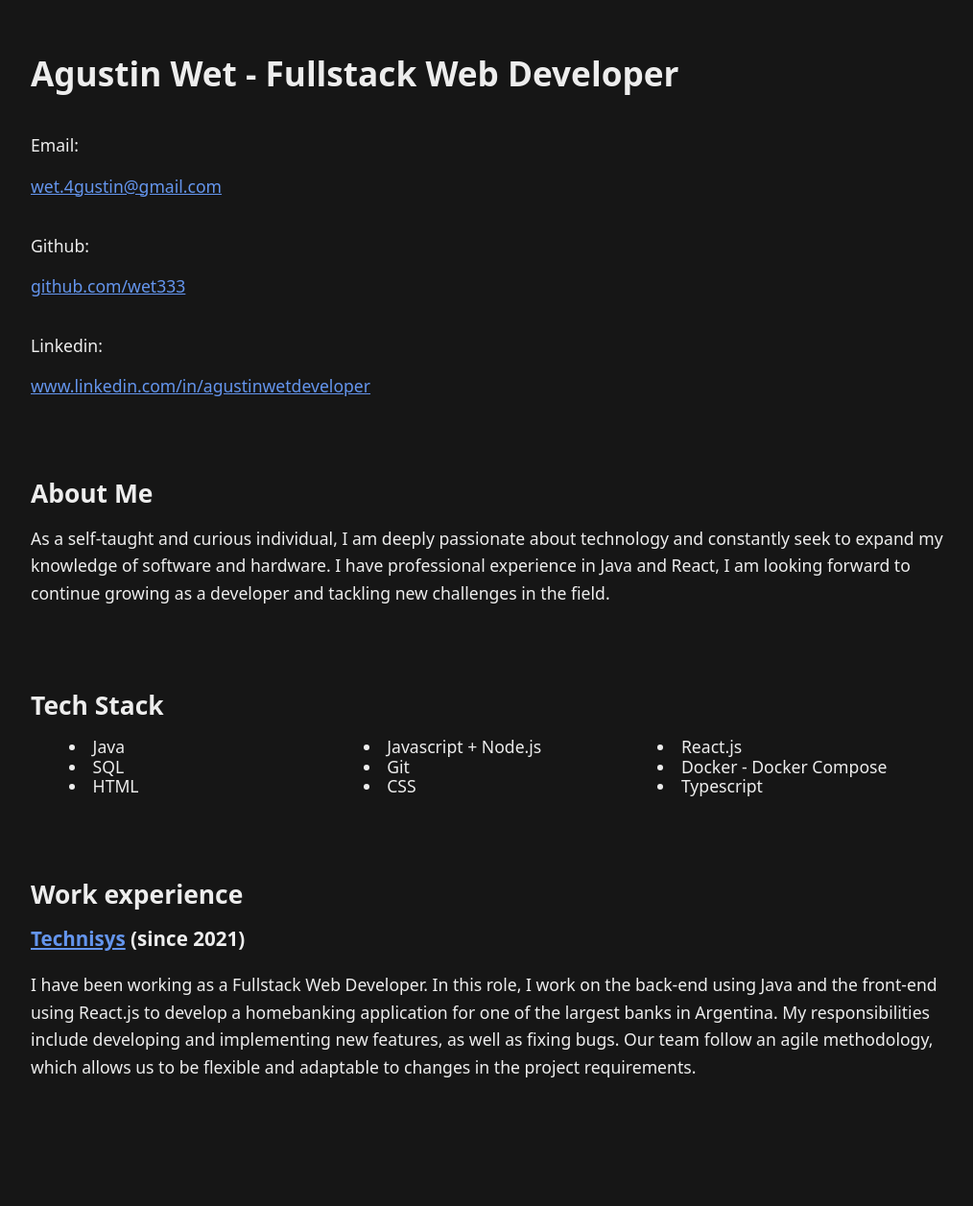
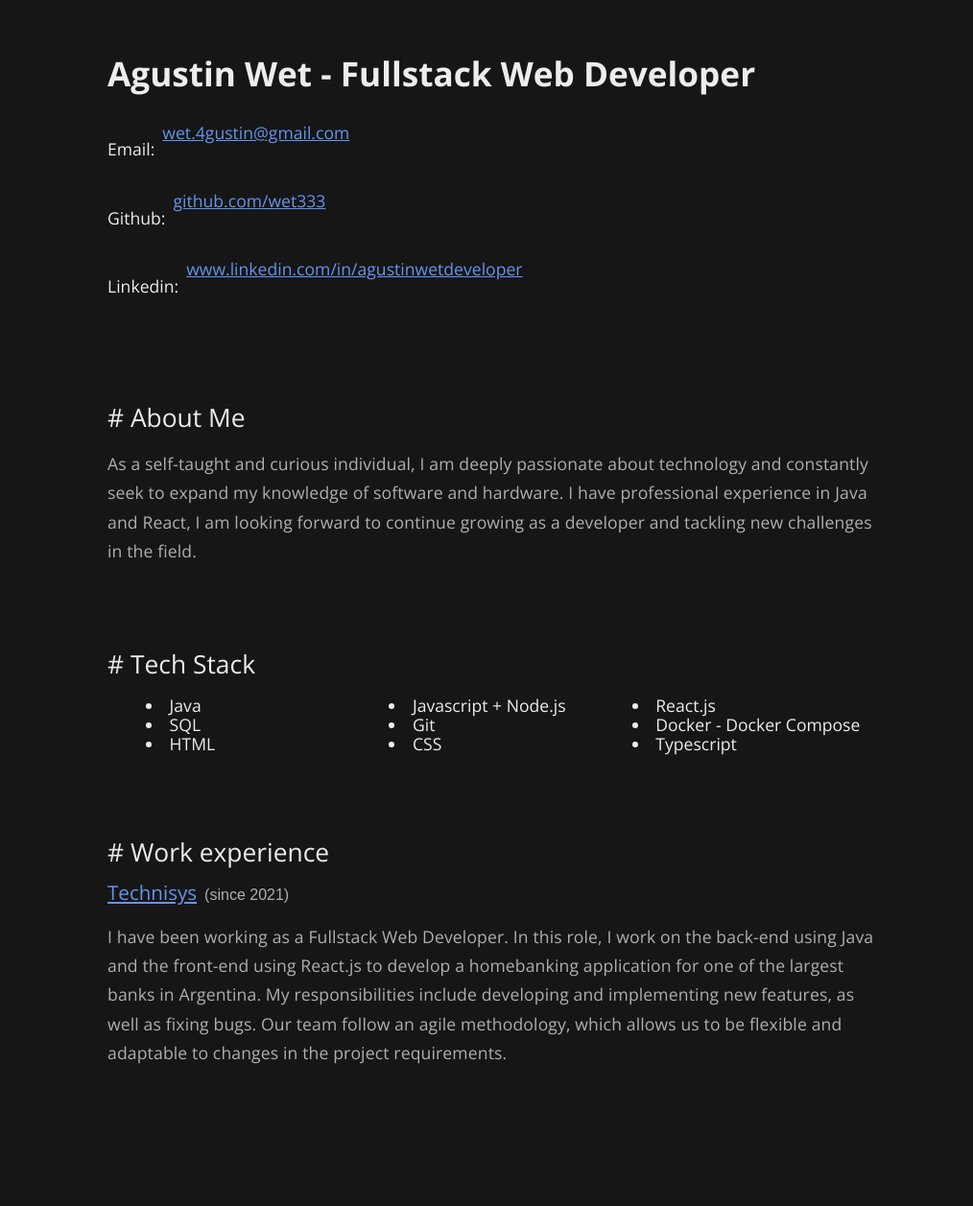
Before and after one commit to wet333/agustinwet-vps-index, a PHP site: page / in a window 1280 px wide. Shown: the whole page at 96% size, without its empty margins (128-1142 px from the left). After the commit the page ends 1109 px from the top, so only its background shows below. Run offline with PHP 8.4, Linux system fonts and the light colour scheme.

Commit message:
new styles, still a work in progress

```diff
--- a/index.html
+++ b/index.html
@@ -6,6 +6,9 @@
     <meta name="keywords" content="Agustin Wet, Agustin Wet Web Developer, Agustin Wet Portfolio, Agustin Wet Skills, Agustin Wet Fullstack, Agustin, Wet, Agustin Wet Front-End Developer, Agustin Wet Back-End Developer, Agustin Wet Full-Stack Developer">
 
     <!-- Styles (the normalize.css must be the first) -->
+    <link rel="preconnect" href="https://fonts.googleapis.com">
+    <link rel="preconnect" href="https://fonts.gstatic.com" crossorigin>
+    <link href="https://fonts.googleapis.com/css2?family=Open+Sans:ital,wght@0,300;0,400;0,500;0,600;0,700;1,300;1,400;1,500;1,600;1,700&display=swap" rel="stylesheet">
     <link rel="stylesheet" href="https://cdnjs.cloudflare.com/ajax/libs/normalize/8.0.1/normalize.min.css" integrity="sha512-NhSC1YmyruXifcj/KFRWoC561YpHpc5Jtzgvbuzx5VozKpWvQ+4nXhPdFgmx8xqexRcpAglTj9sIBWINXa8x5w==" crossorigin="anonymous" referrerpolicy="no-referrer" />
     <link rel="stylesheet" href="./styles.css">
 
@@ -53,22 +56,28 @@
 
     <header>
         <h1>Agustin Wet - Fullstack Web Developer</h1>
-        <p>Email:</p><a href="mailto:wet.4gustin@gmail.com">wet.4gustin@gmail.com</a><br>
-        <p>Github:</p><a href="https://github.com/wet333">github.com/wet333</a><br>
-        <p>Linkedin:</p><a href="https://www.linkedin.com/in/agustinwetdeveloper/">www.linkedin.com/in/agustinwetdeveloper</a>
+        <div class="contact-item">
+            <p>Email:</p><a href="mailto:wet.4gustin@gmail.com">wet.4gustin@gmail.com</a>
+        </div>
+        <div class="contact-item">
+            <p>Github:</p><a href="https://github.com/wet333">github.com/wet333</a>
+        </div>
+        <div class="contact-item">
+            <p>Linkedin:</p><a href="https://www.linkedin.com/in/agustinwetdeveloper/">www.linkedin.com/in/agustinwetdeveloper</a>
+        </div>
     </header>
 
     <main class="main-container">
 
         <section id="about">
-            <h2>About Me</h2>
-            <p>
+            <h2 class="section-title w-normal">About Me</h2>
+            <p class="text-contents w-thin">
                 As a self-taught and curious individual, I am deeply passionate about technology and constantly seek to expand my knowledge of software and hardware. I have professional experience in Java and React, I am looking forward to continue growing as a developer and tackling new challenges in the field.
             </p>
         </section>
 
         <section id="tech-stack">
-            <h2>Tech Stack</h2>
+            <h2 class="section-title w-normal">Tech Stack</h2>
             <div class="tech-stack-list">
                 <ul>
                     <li>Java</li>
@@ -85,10 +94,10 @@
         </section>
 
         <section id="work-experience">
-            <h2>Work experience</h2>
+            <h2 class="section-title w-normal">Work experience</h2>
             <article>
-                <h3><a href="https://www.technisys.com/">Technisys</a> (since 2021)</h3>
-                <p>
+                <h3 class="job-title w-normal"><a href="https://www.technisys.com/">Technisys</a><span class="note">(since 2021)</span></h3>
+                <p class="text-contents w-thin">
                     I have been working as a Fullstack Web Developer. In this role, I work on the back-end using Java and the front-end using React.js to develop a homebanking application for one of the largest banks in Argentina. My responsibilities include developing and implementing new features, as well as fixing bugs. Our team follow an agile methodology, which allows us to be flexible and adaptable to changes in the project requirements.
                 </p>
             </article>
--- a/styles.css
+++ b/styles.css
@@ -1,10 +1,12 @@
+@import url('https://fonts.googleapis.com/css2?family=Open+Sans:ital,wght@0,300;0,400;0,500;0,600;0,700;1,300;1,400;1,500;1,600;1,700&display=swap');
+
 html {
     font-size: 16px;
+    font-family: 'Open sans', sans-serif;
 }
 
 body {
     font-size: 1.1rem;
-    font-family: system-ui, sans-serif;
     color: #ededed;
     background: #161616;
 }
@@ -13,6 +15,7 @@ header {
     display: flex;
     margin: 2rem auto;
     width: 75vw;
+    max-width: 800px;
     flex-direction: column;
 }
 
@@ -26,6 +29,7 @@ header a {
     flex-direction: column;
     align-content: center;
     width: 75vw;
+    max-width: 800px;
     margin: 4rem auto;
 }
 
@@ -50,6 +54,8 @@ header a {
     }
 }
 
+/* General styles */
+
 a {
     color: cornflowerblue;
 }
@@ -64,16 +70,53 @@ ul {
     list-style-position: inside;
 }
 
-p {
-    line-height: 1.8rem;
+.w-bolder {
+    font-weight: 700;
 }
+.w-bold {
+    font-weight: 500;
+}
+.w-normal {
+    font-weight: 400;
+}
+.w-thin {
+    font-weight: 300;
+}
+.note {
+    font: caption;
+    color: #afafaf;
+    padding-left: 0.5rem;
+}
+
+/* Specific styles */
 
 section {
     margin-bottom: 3rem;
 }
 
-h2 {
+.section-title {
     margin-bottom: 1rem;
+}
+.section-title::before {
+    content: "# ";
+}
+
+.text-contents {
+    line-height: 1.9rem;
+    color: #afafaf;
+    letter-spacing: 0.125px;
+}
+
+.job-title {
+    margin: 8px 0px;
+}
+
+.contact-item {
+    display: flex;
+    padding: 0.5rem 0;
+    gap: 0.5rem;
+    flex-direction: row;
+    flex-wrap: wrap;
 }
 
 .tech-stack-list ul {
```
